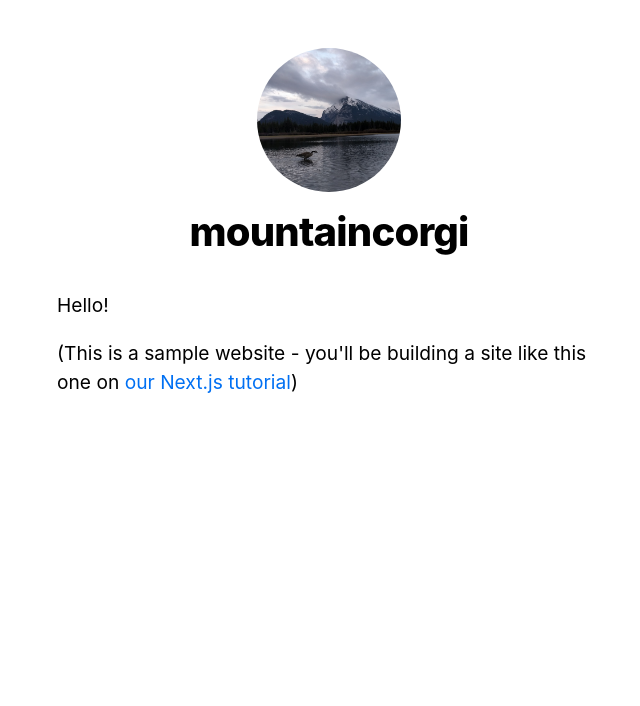
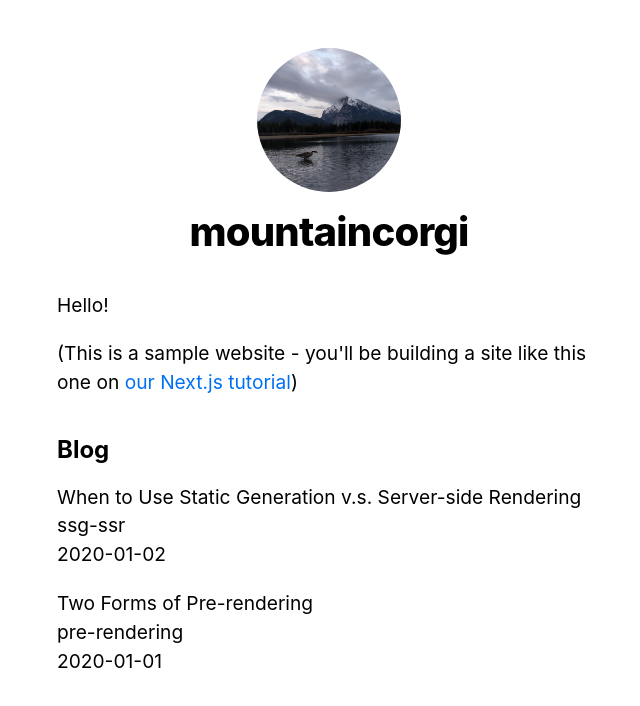
Before and after one commit to mountaincorgi/NextJS-Testing, a Next.js app in the folder nextjs-blog/: page / in a window 1280 px wide. Shown: the top 706 px of the page, without its empty margins (311-951 px from the left). Built offline with nearby package versions, Linux system fonts and the light colour scheme.

Commit message:
implement SSG

```diff
--- /dev/null
+++ b/nextjs-blog/lib/posts.js
@@ -0,0 +1,39 @@
+import fs from 'fs';
+import path from 'path';
+import matter from 'gray-matter';
+
+
+const postsDirectory = path.join(process.cwd(), 'posts');
+
+
+export function getSortedPostsData() {
+    // Get file names
+    const fileNames = fs.readdirSync(postsDirectory);
+
+    // map names to array data
+    const allPostsData = fileNames.map((fileName) => {
+        // removed .md from all posts files names
+        const id = fileName.replace(/\.md$/, '');
+
+        // read md file as string
+        const fullPath = path.join(postsDirectory, fileName);
+        const fileContents = fs.readFileSync(fullPath, 'utf8');
+
+        // parse post metadata
+        const matterResult = matter(fileContents);
+
+        return {
+            id,
+            ...matterResult.data,
+        }
+    });
+
+    // sort data
+    return allPostsData.sort((a, b) => {
+        if (a.date < b.date) {
+            return 1;
+        } else {
+            return -1;
+        }
+    })
+}
--- a/nextjs-blog/package.json
+++ b/nextjs-blog/package.json
@@ -6,6 +6,7 @@
     "start": "next start"
   },
   "dependencies": {
+    "gray-matter": "^4.0.3",
     "next": "latest",
     "react": "18.2.0",
     "react-dom": "18.2.0"
--- a/nextjs-blog/pages/index.js
+++ b/nextjs-blog/pages/index.js
@@ -1,9 +1,21 @@
 import Head from 'next/head';
 import Layout, {siteTitle} from '../components/layout';
 import utilStyles from '../styles/utils.module.css';
+import { getSortedPostsData } from '../lib/posts';
 
 
-export default function Home() {
+export async function getStaticProps() {
+  const allPostsData = getSortedPostsData();
+  // return object must take this structure
+  return {
+    props: {
+      allPostsData,
+    }
+  }
+}
+
+
+export default function Home({ allPostsData }) {
   return (
     <Layout home>
       {/* Head */}
@@ -17,6 +29,22 @@
           <a href="https://nextjs.org/learn">our Next.js tutorial</a>)
         </p>
       </section>
+      <section className={`${utilStyles.headingMd} ${utilStyles.padding1px}`}>
+        <h2 className={utilStyles.headingLg}>Blog</h2>
+        <ul className={utilStyles.list}>
+          {allPostsData.map(({ id, date, title}) => (
+            <li className={utilStyles.listItem} key={id}>
+              {title}
+              <br />
+              {id}
+              <br />
+              {date}
+            </li>
+          ))}
+        </ul>
+      </section>
     </Layout>
   );
 }
+
+// TODO: check out SWR
--- /dev/null
+++ b/nextjs-blog/posts/pre-rendering.md
@@ -0,0 +1,11 @@
+---
+title: 'Two Forms of Pre-rendering'
+date: '2020-01-01'
+---
+
+Next.js has two forms of pre-rendering: **Static Generation** and **Server-side Rendering**. The difference is in **when** it generates the HTML for a page.
+
+- **Static Generation** is the pre-rendering method that generates the HTML at **build time**. The pre-rendered HTML is then _reused_ on each request.
+- **Server-side Rendering** is the pre-rendering method that generates the HTML on **each request**.
+
+Importantly, Next.js lets you **choose** which pre-rendering form to use for each page. You can create a "hybrid" Next.js app by using Static Generation for most pages and using Server-side Rendering for others.
--- /dev/null
+++ b/nextjs-blog/posts/ssg-ssr.md
@@ -0,0 +1,19 @@
+---
+title: 'When to Use Static Generation v.s. Server-side Rendering'
+date: '2020-01-02'
+---
+
+We recommend using **Static Generation** (with and without data) whenever possible because your page can be built once and served by CDN, which makes it much faster than having a server render the page on every request.
+
+You can use Static Generation for many types of pages, including:
+
+- Marketing pages
+- Blog posts
+- E-commerce product listings
+- Help and documentation
+
+You should ask yourself: "Can I pre-render this page **ahead** of a user's request?" If the answer is yes, then you should choose Static Generation.
+
+On the other hand, Static Generation is **not** a good idea if you cannot pre-render a page ahead of a user's request. Maybe your page shows frequently updated data, and the page content changes on every request.
+
+In that case, you can use **Server-Side Rendering**. It will be slower, but the pre-rendered page will always be up-to-date. Or you can skip pre-rendering and use client-side JavaScript to populate data.
```
Also changed, not shown: 1 other file (tests, documents, lock files or other folders).
